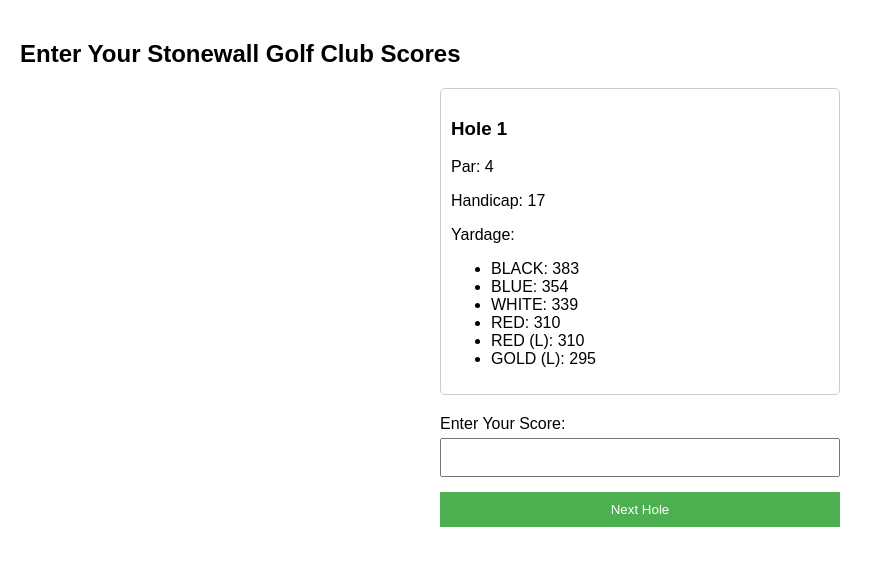
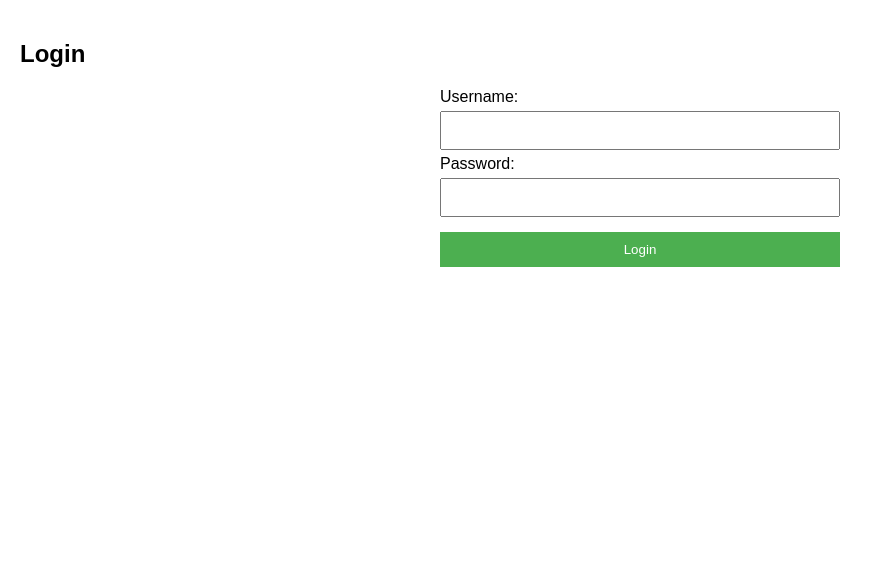
Before and after one commit to LennyKenny1/Golf, a plain HTML site: page index.html in a window 1280 px wide. Shown: the whole page, without its empty margins (0-882 px from the left). Drawn offline with Linux system fonts and the light colour scheme.

Commit message:
Add files via upload

```diff
--- a/index.html
+++ b/index.html
@@ -14,7 +14,8 @@
             max-width: 400px;
             margin: 0 auto;
         }
-        input[type="number"] {
+        input[type="text"],
+        input[type="password"] {
             width: 100%;
             padding: 10px;
             margin: 5px 0;
@@ -33,198 +34,44 @@
         input[type="submit"]:hover {
             background-color: #45a049;
         }
-        .hole-details {
-            border: 1px solid #ccc;
-            padding: 10px;
-            border-radius: 5px;
-            margin-bottom: 20px;
-        }
     </style>
 </head>
 <body>
-    <h2>Enter Your Stonewall Golf Club Scores</h2>
-    <form action="scoretracker.html" method="post" id="scoreForm">
-        <div class="hole-details" id="holeDetails">
-            <!-- Hole details will be inserted here -->
-        </div>
-        <label for="score">Enter Your Score:</label>
-        <input type="number" id="score" name="score" required><br>
-        <input type="submit" value="Next Hole">
+    <h2>Login</h2>
+    <form id="loginForm">
+        <label for="username">Username:</label>
+        <input type="text" id="username" name="username" required><br>
+        <label for="password">Password:</label>
+        <input type="password" id="password" name="password" required><br>
+        <input type="submit" value="Login">
     </form>
 
-    <!-- Script to handle hole progression and display -->
     <script>
-        // Define the course data
-        const courseData = [
-            {
-              hole: 1,
-              par: 4,
-              handicap: 17,
-              yardage: {
-                black: 383,
-                blue: 354,
-                white: 339,
-                red: 310,
-                "Red (L)": 310,
-                "Gold (L)": 295
-              }
-            },
-            {
-              hole: 2,
-              par: 4,
-              handicap: 13,
-              yardage: {
-                black: 406,
-                blue: 382,
-                white: 359,
-                red: 319,
-                "Red (L)": 319,
-                "Gold (L)": 291
-              }
-            },
-            {
-              hole: 3,
-              par: 5,
-              handicap: 11,
-              yardage: {
-                black: 554,
-                blue: 525,
-                white: 504,
-                red: 474,
-                "Red (L)": 474,
-                "Gold (L)": 432
-              }
-            },
-            {
-              hole: 4,
-              par: 3,
-              handicap: 3,
-              yardage: {
-                black: 213,
-                blue: 193,
-                white: 182,
-                red: 144,
-                "Red (L)": 144,
-                "Gold (L)": 109
-              }
-            },
-            {
-              hole: 5,
-              par: 4,
-              handicap: 7,
-              yardage: {
-                black: 395,
-                blue: 376,
-                white: 361,
-                red: 354,
-                "Red (L)": 354,
-                "Gold (L)": 246
-              }
-            },
-            {
-              hole: 6,
-              par: 5,
-              handicap: 1,
-              yardage: {
-                black: 558,
-                blue: 541,
-                white: 496,
-                red: 472,
-                "Red (L)": 472,
-                "Gold (L)": 459
-              }
-            },
-            {
-              hole: 7,
-              par: 3,
-              handicap: 15,
-              yardage: {
-                black: 169,
-                blue: 156,
-                white: 142,
-                red: 121,
-                "Red (L)": 121,
-                "Gold (L)": 91
-              }
-            },
-            {
-              hole: 8,
-              par: 4,
-              handicap: 5,
-              yardage: {
-                black: 411,
-                blue: 398,
-                white: 372,
-                red: 311,
-                "Red (L)": 311,
-                "Gold (L)": 267
-              }
-            },
-            {
-              hole: 9,
-              par: 4,
-              handicap: 9,
-              yardage: {
-                black: 437,
-                blue: 407,
-                white: 389,
-                red: 363,
-                "Red (L)": 363,
-                "Gold (L)": 348
-              }
-            }
-            // Add more holes here
+        // User credentials (demo)
+        const users = [
+            { username: 'user1', password: 'password1' },
+            { username: 'user2', password: 'password2' },
+            // Add more users as needed
         ];
 
-        let currentHoleIndex = 0;
-        let scores = [];
-
-        // Function to display hole details
-        function displayHoleDetails() {
-            const hole = courseData[currentHoleIndex];
-            const holeDetailsDiv = document.getElementById("holeDetails");
-            let yardageHtml = "<p>Yardage:</p><ul>";
-            for (let [key, value] of Object.entries(hole.yardage)) {
-                yardageHtml += "<li>" + key.toUpperCase() + ": " + value + "</li>";
-            }
-            yardageHtml += "</ul>";
-
-            holeDetailsDiv.innerHTML = "<h3>Hole " + hole.hole + "</h3>" +
-                "<p>Par: " + hole.par + "</p>" +
-                "<p>Handicap: " + hole.handicap + "</p>" + yardageHtml;
-        }
-
-        // Display details for the first hole
-        displayHoleDetails();
-
-        // Handle form submission
-        document.getElementById("scoreForm").addEventListener("submit", function(event) {
+        // Function to handle login
+        document.getElementById("loginForm").addEventListener("submit", function(event) {
             event.preventDefault();
 
-            // Get score
-            const score = parseInt(document.getElementById("score").value);
+            // Get username and password
+            const username = document.getElementById("username").value;
+            const password = document.getElementById("password").value;
 
-            // Store score
-            scores.push(score);
+            // Find user in the list of users
+            const user = users.find(user => user.username === username && user.password === password);
 
-            // Move to the next hole or end if all holes are done
-            currentHoleIndex++;
-            if (currentHoleIndex < courseData.length) {
-                displayHoleDetails();
+            if (user) {
+                // Store logged-in user in local storage
+                localStorage.setItem('loggedInUser', JSON.stringify(user));
+                // Redirect to score input page
+                window.location.href = 'scoreinput.html';
             } else {
-                // Redirect to score tracker page with scores data
-                const form = document.getElementById("scoreForm");
-                form.action = "scoretracker.html";
-                form.method = "get";
-                // Append scores to URL query string
-                scores.forEach(score => {
-                    const input = document.createElement('input');
-                    input.type = 'hidden';
-                    input.name = 'score';
-                    input.value = score;
-                    form.appendChild(input);
-                });
-                form.submit();
+                alert('Invalid username or password');
             }
         });
     </script>
```
Also changed, not shown: scoreinput.html (added, +61 -0 lines), scoretracker.html (+25 -7 lines).
